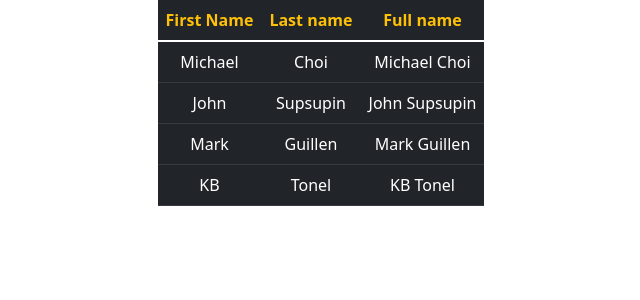
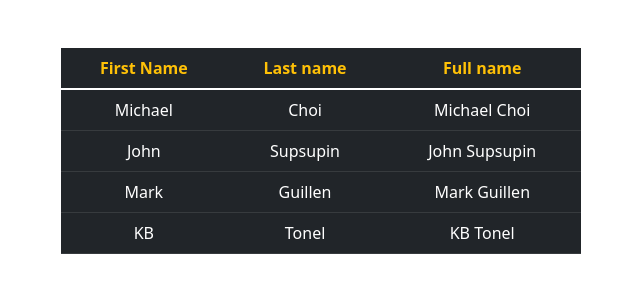
Before and after one commit to jmalone801/htmlTable, a Flask app: page / in a window 1280 px wide. Shown: the top 300 px of the page, without its empty margins (319-959 px from the left). Run offline with Flask 2, Linux system fonts and the light colour scheme.

Commit message:
Changed spacing using Bootstrap

```diff
--- a/templates/index.html
+++ b/templates/index.html
@@ -9,7 +9,7 @@
 </head>
 <body>
     <div class="row justify-content-center">
-        <div class="col-auto">
+        <div class="col-5  mx-auto my-5">
             <table class="table table-hover table-dark text-center" >
                 <thead>
                     <tr class="text-warning">
```
